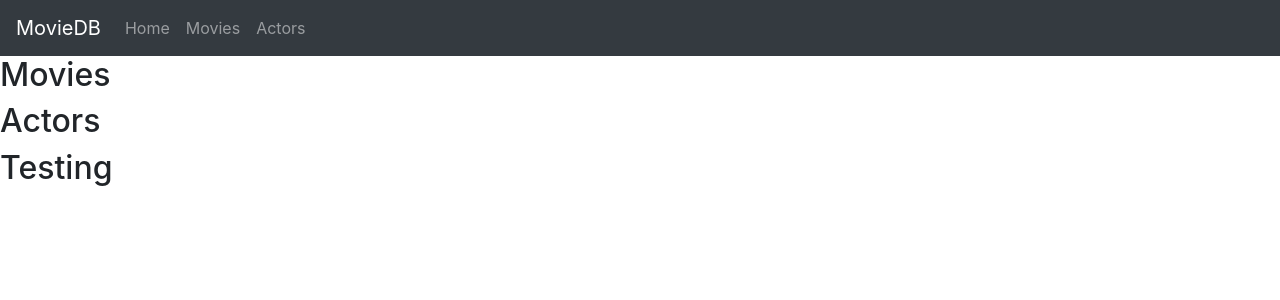
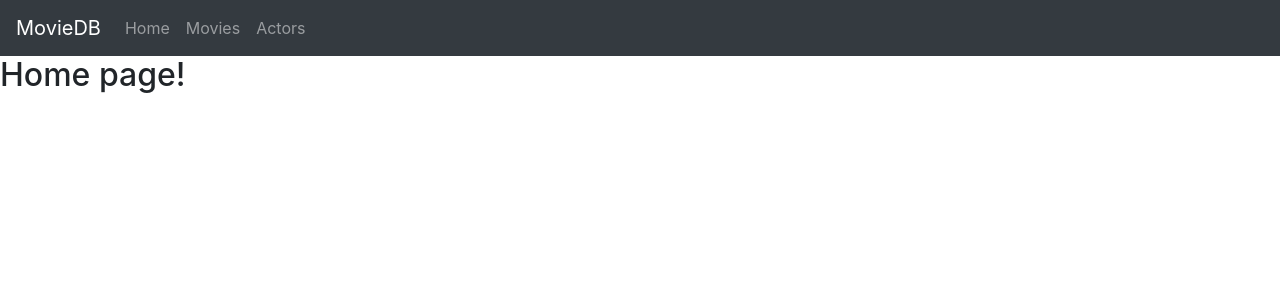
Before and after one commit to Gurubalan-GIT/React-Movies, a React (Create React App) app: page / in a window 1280 px wide. Shown: the top 300 px of the page. Built offline with nearby package versions, Linux system fonts and the light colour scheme.

Commit message:
feat: Links and class based components

```diff
--- a/src/App.js
+++ b/src/App.js
@@ -1,17 +1,29 @@
 import React from 'react';
-import NavBar from './components/NavBar.js'
-import Movies from './components/Movies.js'
-import Actors from './components/Actors.js'
-import 'bootstrap/dist/css/bootstrap.css'
+import NavBar from './components/NavBar.js';
+import Movies from './components/Movies.js';
+import Actors from './components/Actors.js';
+import 'bootstrap/dist/css/bootstrap.css';
+import {BrowserRouter as Router, Switch, Route} from 'react-router-dom'
+
 function App() {
   return (
-    <div className="App">
+    <Router>
+      <div className="App">
         <NavBar />
-        <Movies />
-        <Actors />
-        <h2>Testing</h2>
-    </div>
+        <Switch>
+          <Route path="/" exact component={HomePage} />
+          <Route path="/actors" component={Actors} />
+          <Route path="/movies" component={Movies} />
+        </Switch>
+      </div>
+    </Router>
   );
 }
 
+const HomePage = () => (
+  <div>
+    <h2>Home page!</h2>
+  </div>
+);
+
 export default App;
--- a/src/components/Movies.js
+++ b/src/components/Movies.js
@@ -5,11 +5,15 @@
  * -----
  * Copyright (c) 2020 Gurubalan Harikrishnan
  */
-import React from 'react';
-function Movies() {
-    return (
-        <h2>Movies</h2>
-    );
+import React, { Component } from 'react';
+
+// ANCHOR Using class based components here to set default states through constructor and send props down the hierarchy.
+class Movies extends Component {
+    render() {
+        return (
+            <h2>Movies</h2>
+        );
+    }
 }
 
 export default Movies;
--- a/src/components/NavBar.js
+++ b/src/components/NavBar.js
@@ -6,15 +6,18 @@
  * Copyright (c) 2020 Gurubalan Harikrishnan
  */
 import React from 'react';
-import { Navbar, Nav } from 'react-bootstrap'
+import { Navbar, Nav } from 'react-bootstrap';
+import {Link} from 'react-router-dom';
 function NavBar() {
     return (
         <Navbar bg="dark" variant="dark">
-            <Navbar.Brand href="#">MovieDB</Navbar.Brand>
+            <Navbar.Brand href="/">MovieDB</Navbar.Brand>
             <Nav className="mr-auto">
-            <Nav.Link href="#">Home</Nav.Link>
-            <Nav.Link href="#features">Movies</Nav.Link>
-            <Nav.Link href="#pricing">Actors</Nav.Link>
+                {/* NOTE Since we are using React-bootstrap we have to pass in a prop to actually use the Link from react-router instead of react-bootstrap
+                , we can also solve this by installing react-router-bootstrap */}
+                <Nav.Link as={Link} to="/">Home</Nav.Link>
+                <Nav.Link as={Link} to="/movies">Movies</Nav.Link>
+                <Nav.Link as={Link} to="/actors">Actors</Nav.Link>
             </Nav>
         </Navbar>
     );
```
